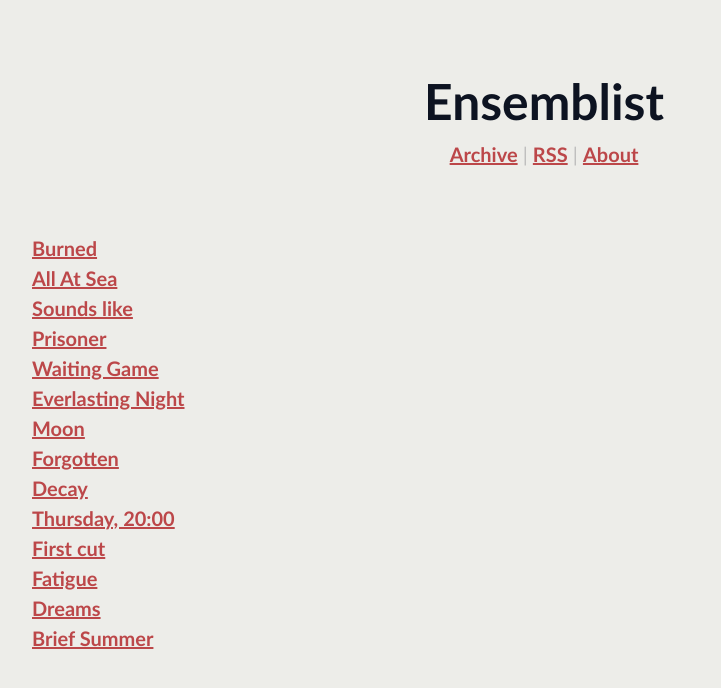
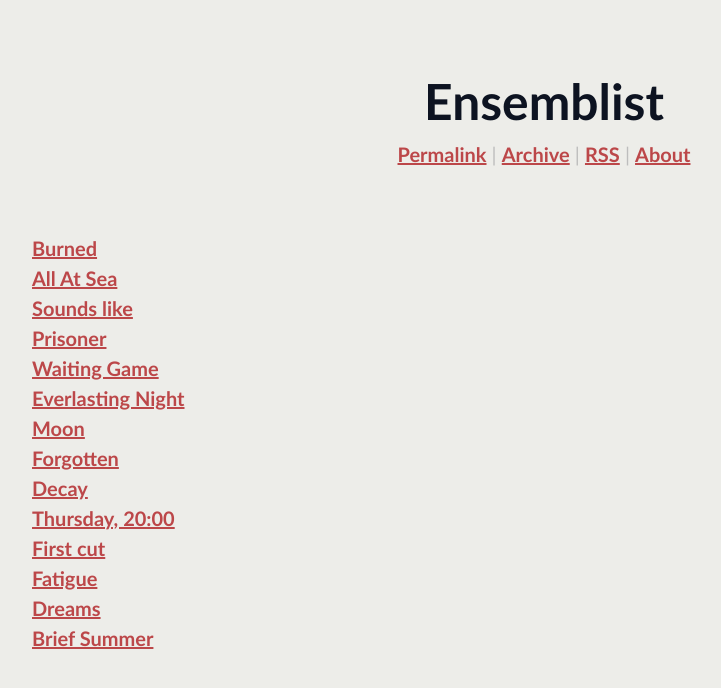
Before and after one commit to ensemblist/website, a Jekyll site: the page built from index.md, in a window 1280 px wide. Shown: the top 688 px of the page, without its empty margins (96-817 px from the left). Built offline with Jekyll 4.4.1, drawn with Linux system fonts in a browser that asks for light colours; some web fonts are replaced.

Commit message:
Update archive.html

```diff
--- a/_layouts/archive.html
+++ b/_layouts/archive.html
@@ -2,11 +2,7 @@
         <article>
             <h1>
                 {{ page.title }}</h1>
-            <nav class="permalink">
-                <a href="/">Archive</a> |
-                <a href="/feed">RSS</a> |
-                <a href="/about">About</a>
-            </nav>
+{% include menu.html %}
 
             {% for post in site.posts %}
             <div class="posts">
```
